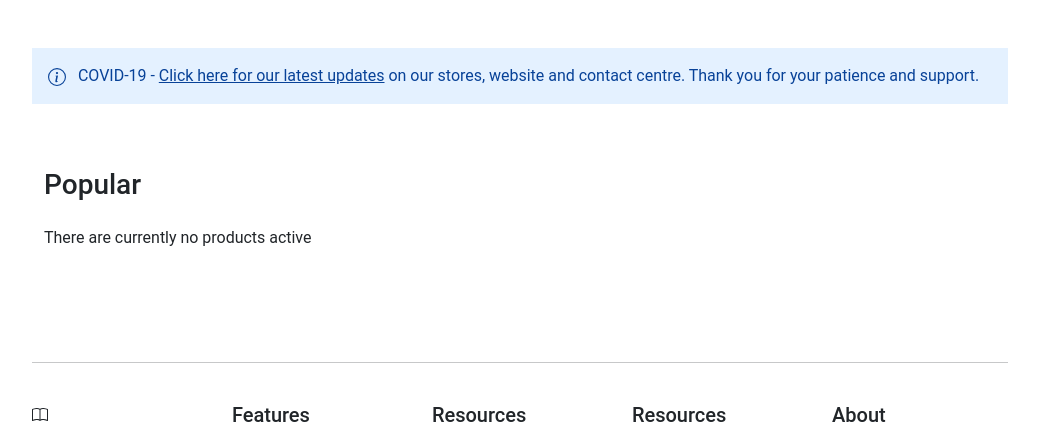
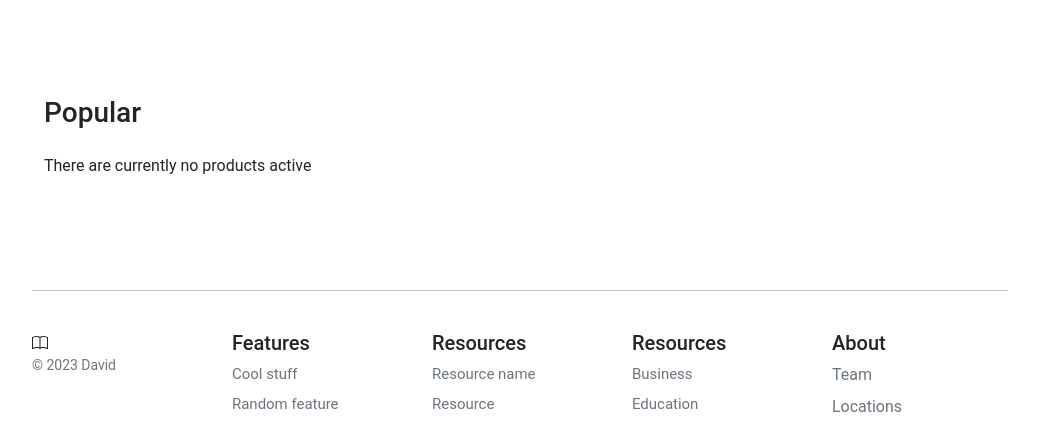
Before and after one commit to davidmegli/david_ecommerce, a Django app: page / in a window 1280 px wide. Shown: the part 93-519 px from the top of the page, without its empty margins (120-1159 px from the left). Run offline with Django 4.2, Linux system fonts and the light colour scheme; data that the repository does not hold is empty.

Commit message:
edited index.html

```diff
--- a/templates/store/index.html
+++ b/templates/store/index.html
@@ -3,16 +3,6 @@
 {% block content %}
 
 <div class="container">
-  <div class="alert alert-primary fw600 rounded-0 border-0 pb-3" role="alert">
-    <svg xmlns="http://www.w3.org/2000/svg" width="18" height="18" fill="currentColor" class="bi bi-info-circle me-2"
-      viewBox="0 0 16 16">
-      <path d="M8 15A7 7 0 1 1 8 1a7 7 0 0 1 0 14zm0 1A8 8 0 1 0 8 0a8 8 0 0 0 0 16z" />
-      <path
-        d="M8.93 6.588l-2.29.287-.082.38.45.083c.294.07.352.176.288.469l-.738 3.468c-.194.897.105 1.319.808 1.319.545 0 1.178-.252 1.465-.598l.088-.416c-.2.176-.492.246-.686.246-.275 0-.375-.193-.304-.533L8.93 6.588zM9 4.5a1 1 0 1 1-2 0 1 1 0 0 1 2 0z" />
-    </svg>
-    COVID-19 - <u>Click here for our latest updates</u> on our stores, website and contact centre. Thank you for
-    your patience and support.
-  </div>
   <div class="container">
     <div class="row">
       <div class="album py-5">
```
Also changed, not shown: media/images/Anthony_Robbins_Soldi_Domina_Il_Gioco_rbRyuiS.jpg (added), media/images/Anthony_Robbins_come_ottenere_il_meglio_da_se_9rtMvSV.jpg (added), media/images/Bettina_Lemke_Ikigai_GKYbH69.jpg (added), media/images/Dale_Carnegie_Come_Parlare_in_Pubblico_oa52yny.jpg (added), media/images/Daniel_Kanheman_Pensieri_Lenti_e_Veloci_l33cv2t.jpg (added), media/images/Giannicola_Montesano_Affiliate_Marketing_zG50Xal.jpg (added), media/images/Robert_B_Cialdini_Le_Armi_della_Persuasione_unjv6YN.jpg (added), media/images/Robert_Kiyosaki_Padre_Ricco_Padre_Povero_jfCNFkC.jpg (added), media/images/Ryan_Daniel_Moran_12_Months_to_1_Million.jpg (added), media/images/Walter_Isaacson_Steve_Jobs_Z0gku5y.jpg (added).
